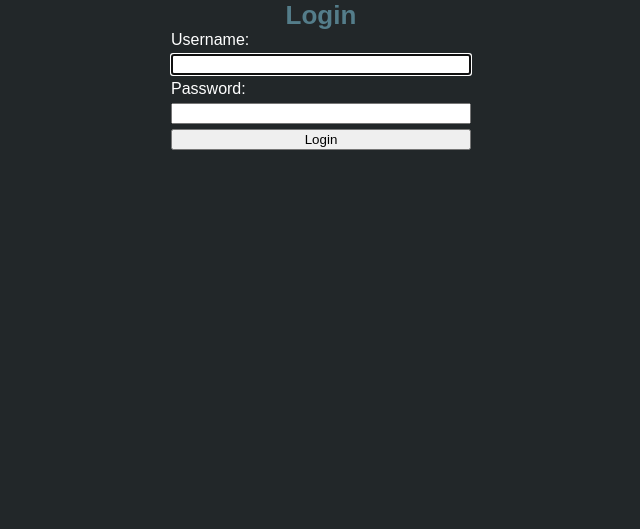
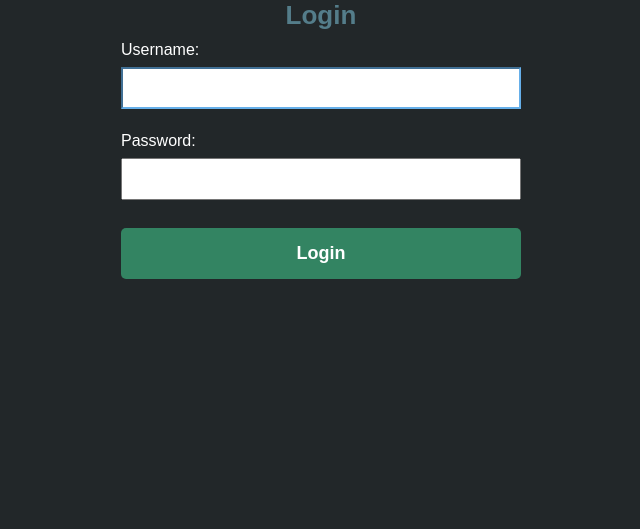
Before and after one commit to electrikbox/Cronos, a Django app: page /accounts/login/ in a window 1280 px wide. Shown: the part 86-615 px from the top of the page, without its empty margins (319-959 px from the left). Run offline with Django 3.2, Linux system fonts and the light colour scheme.

Commit message:
update login css

```diff
--- a/Cronos_server/static/css/login_form.css
+++ b/Cronos_server/static/css/login_form.css
@@ -1,21 +1,64 @@
+.success_signup {
+    color: rgb(91, 196, 81);
+    text-align: center;
+    font-family: sans-serif;
+}
+
 .login_form {
 	display: flex;
 	flex-direction: column;
-    width: 300px;
-    gap: 5px;
+	width: 400px;
+	gap: 8px;
 	margin: 0 auto;
 }
 
-.login_form label{
+.login_form label {
+	padding-top: 10px;
 	font-family: sans-serif;
 	font-size: 16px;
 	color: white;
 }
 
-.success_signup {
-    color: rgb(91, 196, 81);
+.login_form input[type="text"],
+.login_form input[type="password"] {
+	width: 100%;
+	padding: 10px;
+	margin-bottom: 5px;
+	box-sizing: border-box;
+	font-family: Arial, sans-serif;
+	font-size: 16px;
+	outline: none;
+}
+
+.login_form input[type="submit"] {
+	padding: 15px 20px;
+	font-size: 18px;
+	font-weight: bold;
 	text-align: center;
+	margin: 15px 0 10px 0;
+	background-color: rgb(51, 132, 98);
+	color: white;
+	border: none;
+	border-radius: 5px;
+	cursor: pointer;
+}
+
+.login_form input[type="text"]:focus,
+.login_form input[type="password"]:focus {
+	border-color: #66afe9;
+}
+
+.login_form input[type="submit"]:hover {
+	background-color: #45a049;
+}
+
+.login_form .helptext {
+	display: flex;
+	padding-top: 3px;
+	padding-bottom: 10px;
 	font-family: sans-serif;
+	font-size: 14px;
+	color: rgba(255, 255, 255, 0.771);
 }
 
 .error_msg {
@@ -23,3 +66,7 @@
 	text-align: center;
 	font-family: sans-serif;
 }
+
+.signup_form input[type="password"]:last-child {
+	margin-bottom: 50px;
+}
```
Lines whose indentation alone changed are shown as unchanged.
